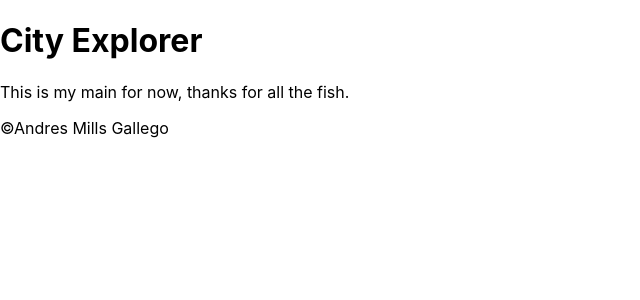
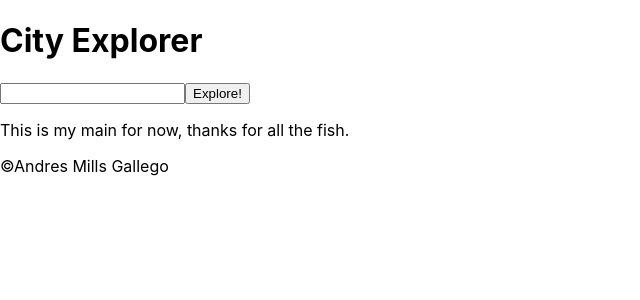
Before and after one commit to AndresMillsGallego/city-explorer, a React (Create React App) app: page / in a window 1280 px wide. Shown: the top 300 px of the page, without its empty margins (0-640 px from the left). Built offline with nearby package versions, Linux system fonts and the light colour scheme.

Commit message:
finished form and axios

```diff
--- a/src/App.js
+++ b/src/App.js
@@ -3,13 +3,34 @@ import Header from './Header'
 import Main from './Main'
 import './App.css';
 import Footer from './Footer';
+import CityForm from './CityForm'
 
 class App extends React.Component {
+  constructor(props) {
+    super(props);
+    this.state = {
+      cityData: []
+    }
+  };
+
+  getCityData = (cityData) => {
+    this.setState({cityData: cityData});
+
+
+  }
+
+
   render() {
     return (
       <>
         <Header />
-        <Main />
+        <CityForm
+        getCityData={this.getCityData}
+        />
+        <Main
+        cityData={this.state.cityData}
+        selectedCity={this.state.selectedCity}
+        />
         <Footer />
       </>
     )
--- /dev/null
+++ b/src/CityForm.js
@@ -0,0 +1,39 @@
+import axios from 'axios';
+import React from 'react';
+
+
+class CityForm extends React.Component {
+  constructor(props) {
+    super(props);
+    this.state = {
+      selectedCity: ''
+    }
+  }
+
+  getCityInput = (event) => {
+    let selectedCity = event.target.value;
+    this.setState({selectedCity: selectedCity})
+    console.log(event.target.value);
+  }
+
+  getCityData = async (event) => {
+    event.preventDefault();
+    let cityUrl = `https://us1.locationiq.com/v1/search.php?key=${process.env.REACT_APP_LOCATIONIQ}&q=${this.state.selectedCity}&format=json`
+    let cityData = await axios.get(cityUrl);
+    this.props.getCityData(cityData.data);
+    console.log(cityData.data[0]);
+  }
+
+  render() {
+    return (
+      <>
+      <form onSubmit={this.getCityData} name="cityForm">
+        <input type="text" onChange={this.getCityInput} name="cityForm"></input>
+        <button type='submit' name="cityForm">Explore!</button>
+      </form>
+      </>
+    )
+  }
+}
+
+export default CityForm;
--- a/src/Main.js
+++ b/src/Main.js
@@ -1,10 +1,27 @@
 import React from 'react'
 
 class Main extends React.Component {
+
   render() {
+    let cityName;
+    let cityLat;
+    let cityLon
+    if (this.props.cityData.length > 0) {
+       cityName = this.props.cityData[0].display_name;
+       cityLat = this.props.cityData[0].lat;
+       cityLon = this.props.cityData[0].lon;
+    }
     return (
       <main>
         <p>This is my main for now, thanks for all the fish.</p>
+        {this.props.cityData.length > 0 &&
+          <article>
+            <p>{`The location you have selected is ${cityName}`}</p>
+            <p>{`The latitude for your selected city is: ${cityLat}`}</p>
+            <p>{`The longitude for your selected city is: ${cityLon}`}</p>
+          </article>
+        }
+
       </main>
     )
   }
```
Also changed, not shown: src/Form.js (deleted, +0 -22 lines).
